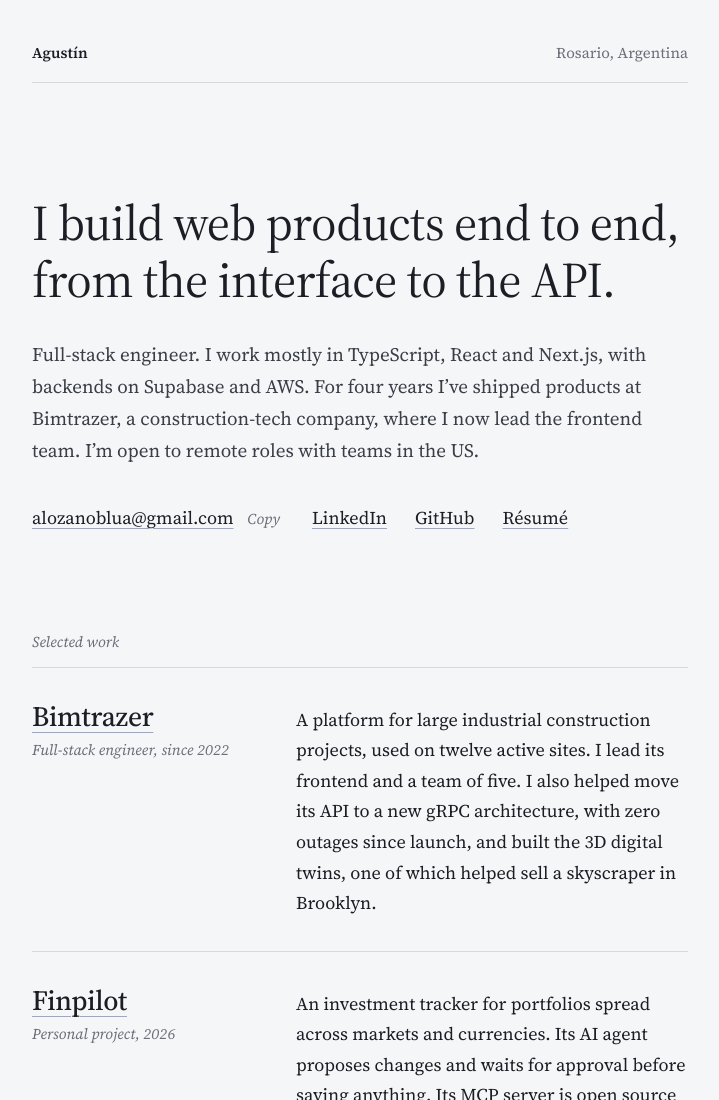
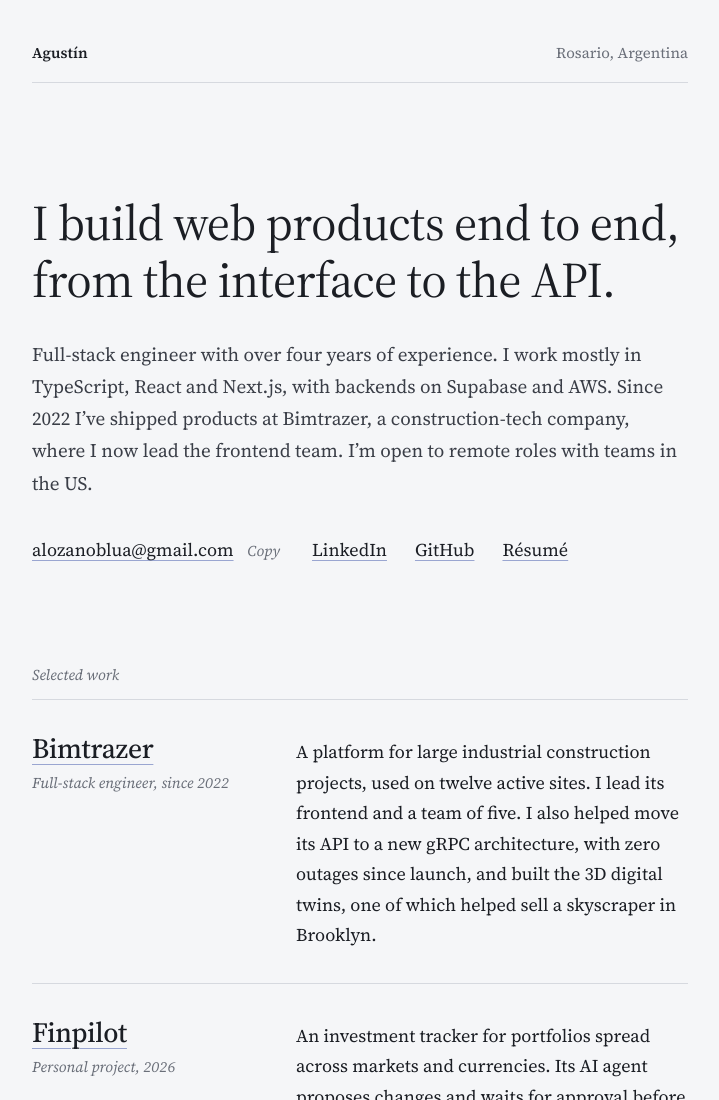
Before and after one commit to agustinlzn/agustinlzn.com, a plain HTML site: page index.html in a window 1280 px wide. Shown: the top 1100 px of the page, without its empty margins (280-999 px from the left). Drawn offline with Linux system fonts and the light colour scheme; a script that the page names is missing.

Commit message:
Lead the intro with years of experience
Co-Authored-By: Claude Opus 5.5 <noreply@anthropic.com>

```diff
--- a/index.html
+++ b/index.html
@@ -27,7 +27,7 @@
     <main>
       <h1 class="lede">I build web products end to end, from the interface to the API.</h1>
 
-      <p class="standfirst">Full-stack engineer. I work mostly in TypeScript, React and Next.js, with backends on Supabase and AWS. For four years I’ve shipped products at Bimtrazer, a construction-tech company, where I now lead the frontend team. I’m open to remote roles with teams in the US.</p>
+      <p class="standfirst">Full-stack engineer with over four years of experience. I work mostly in TypeScript, React and Next.js, with backends on Supabase and AWS. Since 2022 I’ve shipped products at Bimtrazer, a construction-tech company, where I now lead the frontend team. I’m open to remote roles with teams in the US.</p>
 
       <ul class="contact" aria-label="Contact and links">
         <li><a class="email" href="#" data-user="alozanoblua" data-domain="gmail.com">alozanoblua [at] gmail.com</a> <button class="copy" type="button" hidden>Copy</button></li>
```
